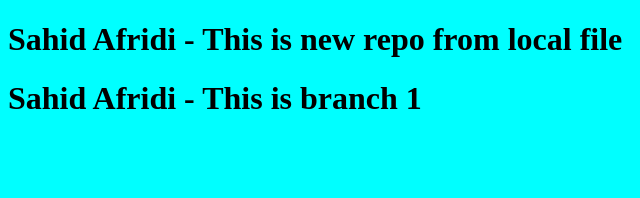
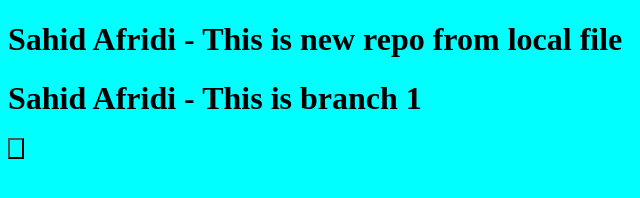
Before and after one commit to CoderSahid/my-react, a plain HTML site: page index.html in a window 1280 px wide. Shown: the full height of the page, 0-640 px from the left. Drawn offline with Linux system fonts and the light colour scheme.

Commit message:
add this

```diff
--- a/index.html
+++ b/index.html
@@ -9,5 +9,6 @@
 <body>
     <h1>Sahid Afridi - This is new repo from local file</h1>
     <h1>Sahid Afridi - This is branch 1</h1>
+    <input type="button">
 </body>
 </html>
```
